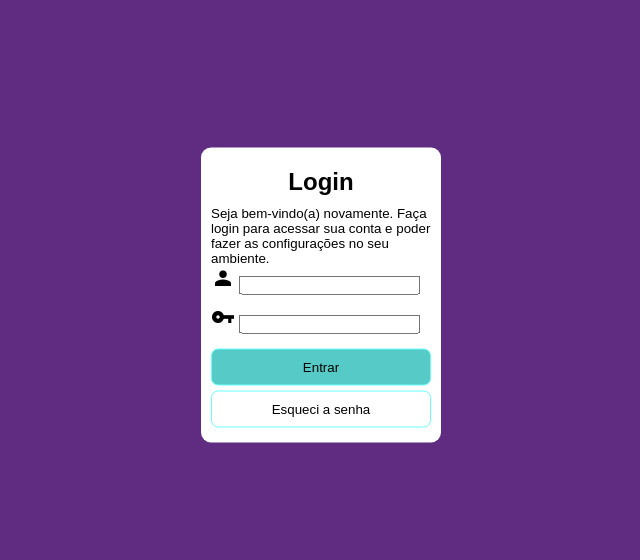
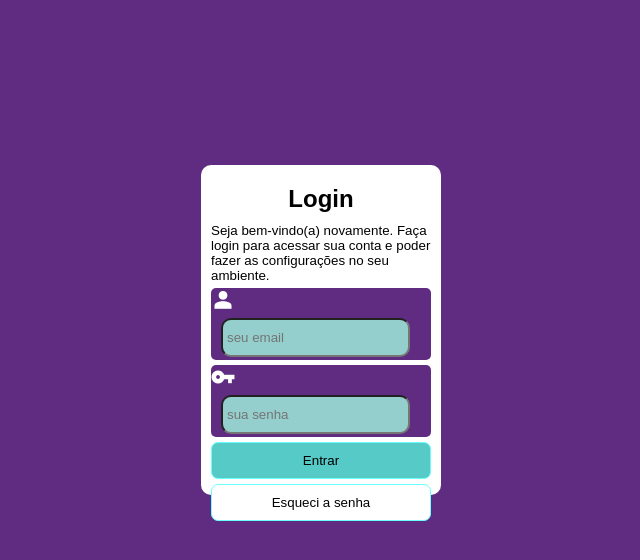
Before and after one commit to 0VitorGabriel/tela-login, a plain HTML site: page index.html in a window 1280 px wide. Shown: the whole page, without its empty margins (319-959 px from the left). Drawn offline with nearby package versions, Linux system fonts and the light colour scheme.

Commit message:
estilizei o input de email e senha

```diff
--- a/index.html
+++ b/index.html
@@ -21,20 +21,26 @@
                 Seja bem-vindo(a) novamente. Faça login para acessar sua conta e poder fazer as configurações no seu ambiente.
             </p>
             <form action="cad.php">
+                <div id="email">
                     <label for="iemail">
                         <span class="material-symbols-outlined">
                             person
                         </span>
                     </label>
 
-                <input type="email" name="email" id="iemail"> <br>
+                    <input type="email" name="email" id="iemail" placeholder="seu email">
+                </div>
 
+                <div id="password">
+                    <p>
                         <label for="ipassword">
                             <span class="material-symbols-outlined">
                                 vpn_key
                             </span>
                         </label>
-                <input type="password" name="password" id="ipassword"> <br>
+                        <input type="password" name="password" id="ipassword" placeholder="sua senha">
+                    </p>
+                </div>
 
                 <input type="submit" value="Entrar" id="entrar">
 
--- a/style/style.css
+++ b/style/style.css
@@ -22,7 +22,7 @@ main {
     transform: translate(-50%, 50%);
 
     width: 220px;
-    max-height: 300px;
+    height: 310px;
     padding: 10px;
     border-radius: 10px;
 }
@@ -58,10 +58,24 @@ input[type = submit]#esquecer_senha {
     background-color: white
 }
 
+input#iemail, input#ipassword {
+    padding: 10px 4px;
+    border-radius: 10px;
+    background-color: #94CFCD;
+    margin: 2px 0px 3px 10px;
+}
+
+div#email, div#password {
+    background-color: #5F2C82;
+    border-radius: 5px;
+    margin-top: 5px;
+}
+
 .material-symbols-outlined {
+  color: white;
   font-variation-settings:
   'FILL' 1,
-  'wght' 400,
-  'GRAD' 0,
+  'wght' 700,
+  'GRAD' -25,
   'opsz' 48
 }
```
Lines whose indentation alone changed are shown as unchanged.
